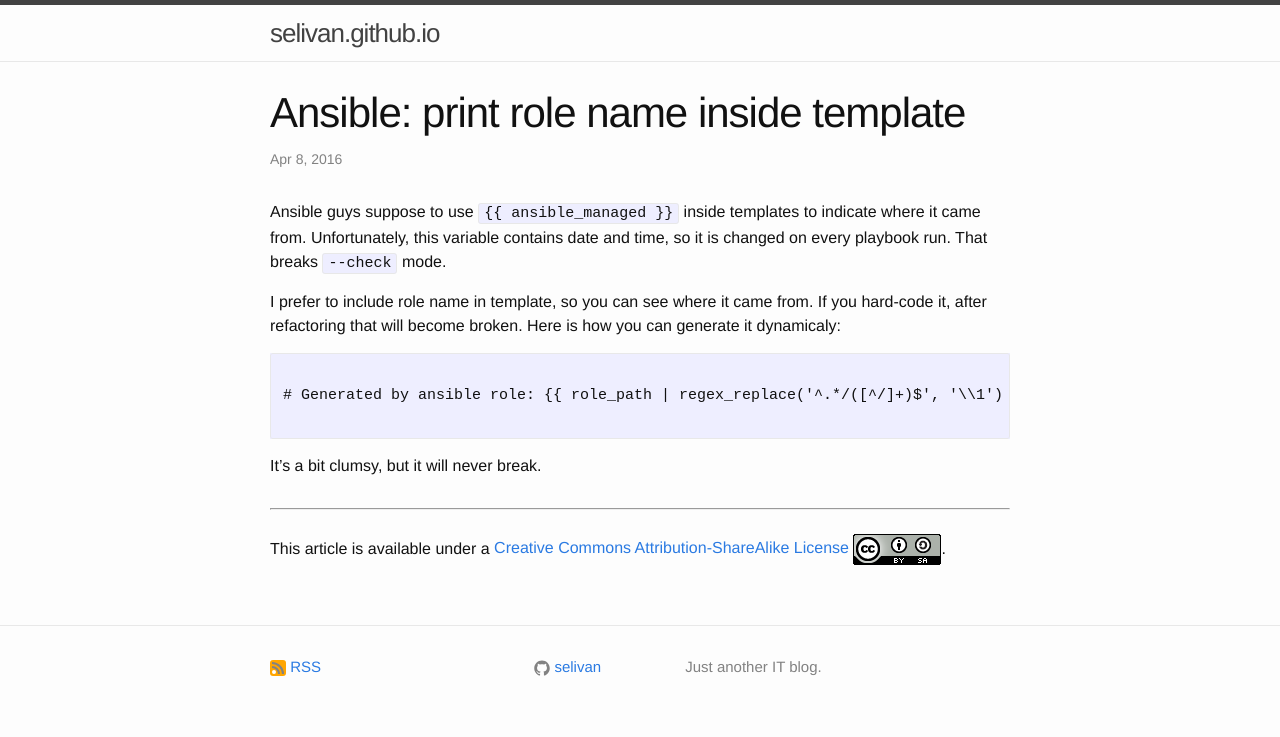
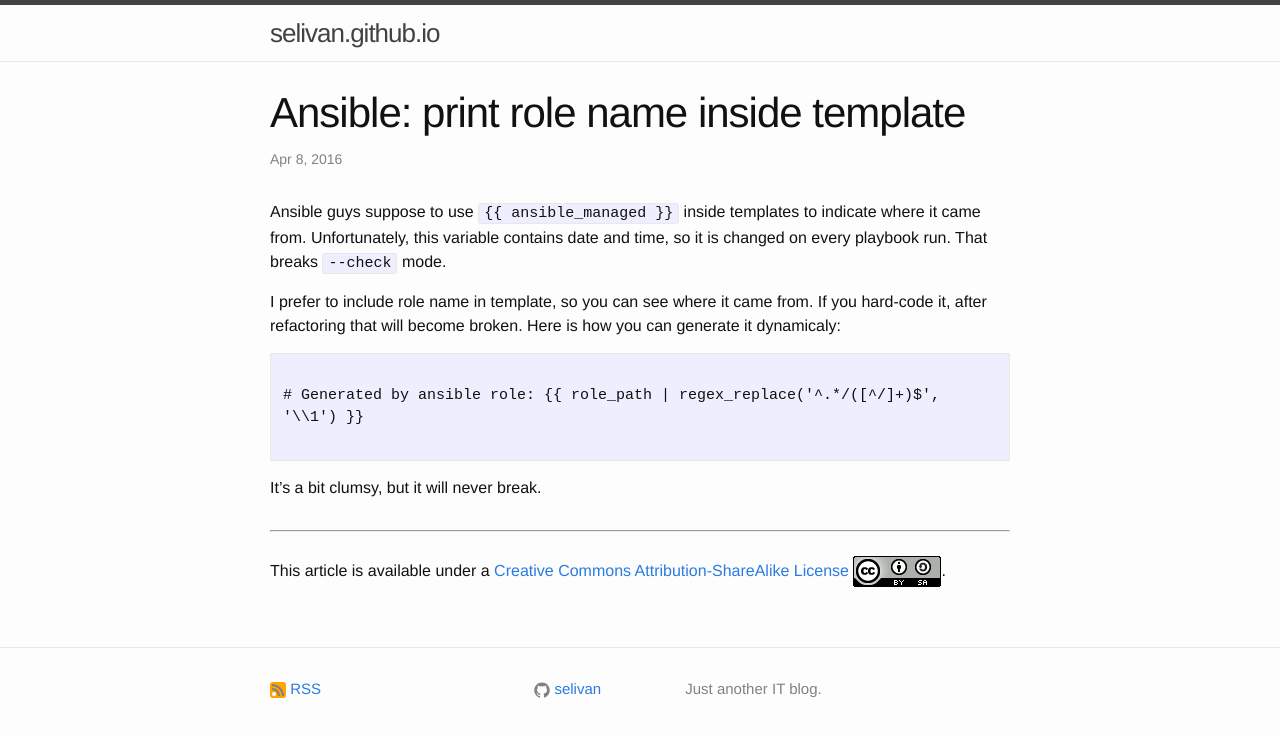
Before and after one commit to selivan/selivan.github.io, a Jekyll site: the page built from _posts/2016-04-08-ansible-print-role-name-inside-template.md, in a window 1280 px wide. Shown: the top 737 px of the page. Built offline with Jekyll 4.4.1, drawn with Linux system fonts in a browser that asks for light colours; comment, search, counter and statistics services are not loaded.

Commit message:
css: display all code with word wrap

```diff
--- a/_sass/_base.scss
+++ b/_sass/_base.scss
@@ -129,6 +129,8 @@
  */
 pre,
 code {
+    /* All code displayed with word wrap */
+    white-space: pre-wrap;
     font-size: 15px;
     border: 1px solid $grey-color-light;
     border-radius: 3px;
```
